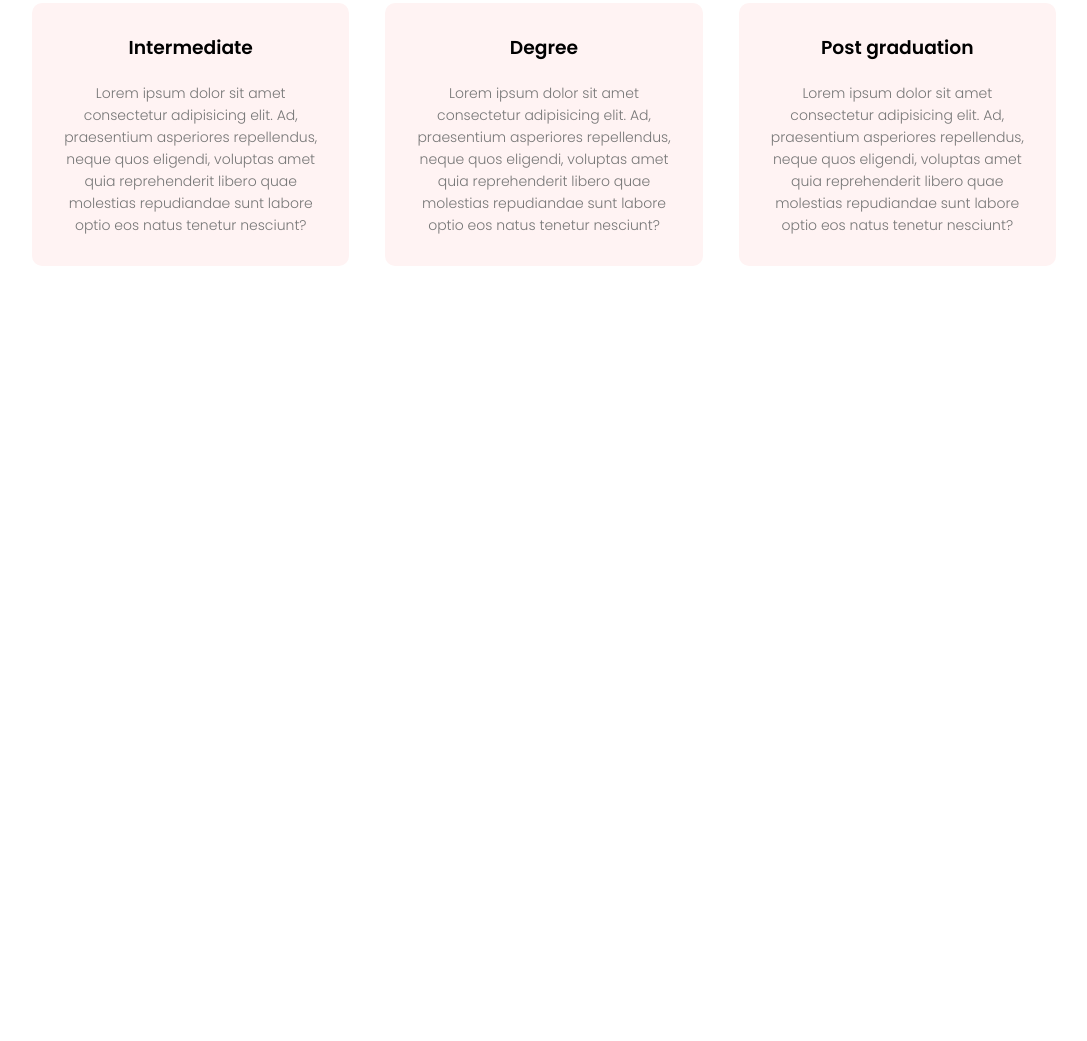
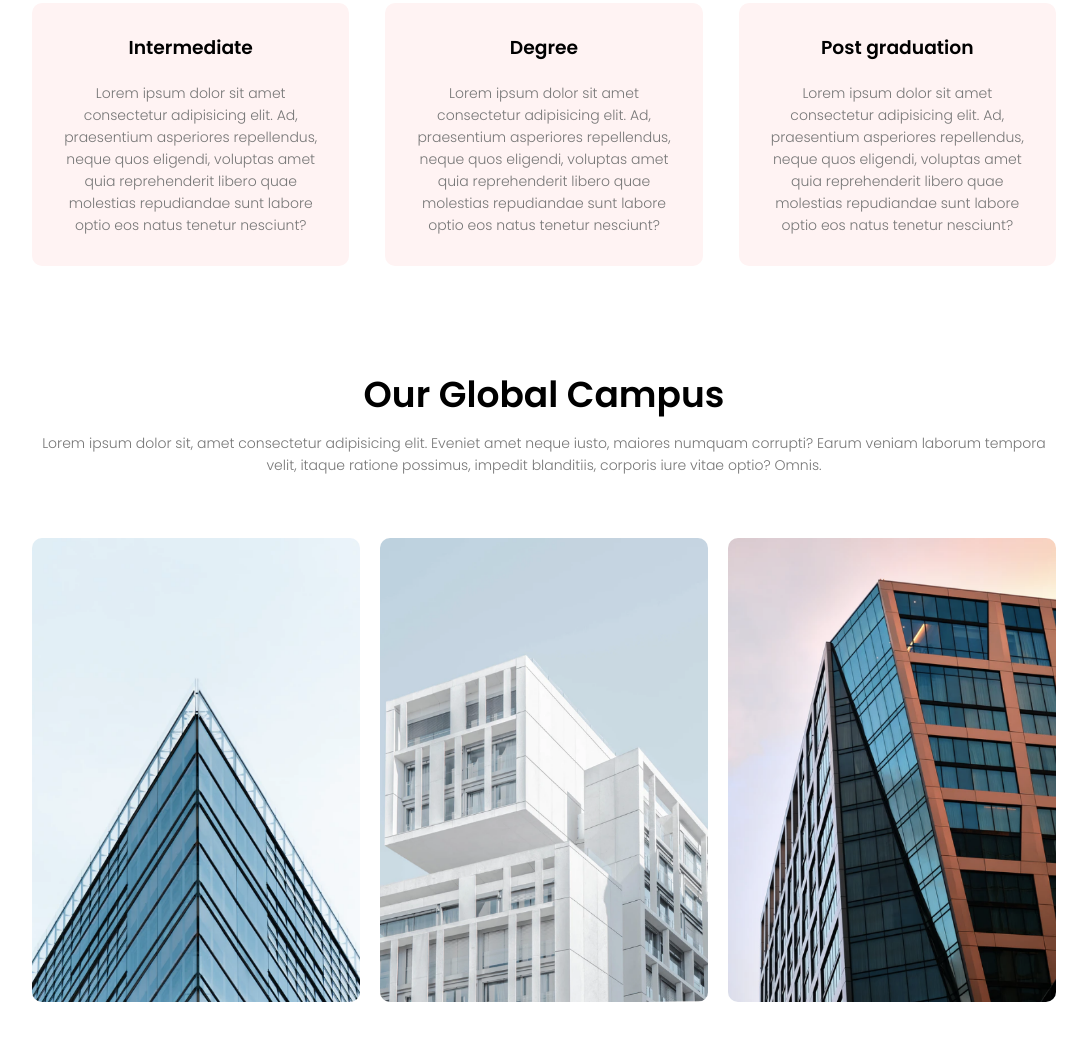
Before and after one commit to Parvez-Akhtar-codes/university-website, a plain HTML site: page index.html in a window 1280 px wide. Shown: the part 1067-2108 px from the top of the page, without its empty margins (96-1183 px from the left). Before the commit the page ends 1384 px from the top, so only its background shows below. Drawn offline with Linux system fonts and the light colour scheme.

Commit message:
completed global campus section

```diff
--- a/index.html
+++ b/index.html
@@ -62,6 +62,32 @@
         </div>
     </section>
 
+    <section class="campus">
+        <h1>Our Global Campus</h1>
+        <p>Lorem ipsum dolor sit, amet consectetur adipisicing elit. Eveniet amet neque iusto, maiores numquam corrupti? Earum veniam laborum tempora velit, itaque ratione possimus, impedit blanditiis, corporis iure vitae optio? Omnis.</p>
+        <div class="row">
+            <div class="campus-col">
+                <img src="images/london.png">
+                <div class="layer">
+                    <h3>LONDON</h3>
+                </div>
+            </div>
+            <div class="campus-col">
+                <img src="images/washington.png">
+                <div class="layer">
+                    <h3>WASHINGTON</h3>
+                </div>
+            </div>
+            <div class="campus-col">
+                <img src="images/newyork.png">
+                <div class="layer">
+                    <h3>NEWYORK</h3>
+                </div>
+            </div>
+        </div>
+
+
+    </section>
     <script>
 
         var navLinks=document.getElementById("navLinks");
--- a/style.css
+++ b/style.css
@@ -270,3 +270,50 @@ h3{
     flex-direction: column;
   }
 }
+.campus{
+  width: 80%;
+  margin:auto;
+  text-align: center;
+  padding: 50px;
+}
+.campus-col{
+  flex-basis: 32%;
+  border-radius: 10px;
+  margin-bottom: 30px;
+  position: relative;
+  overflow: hidden;
+}
+
+.campus-col img{
+  width: 100%;
+  display: block;
+}
+.layer{
+  background: transparent;
+  height: 100%;
+  width: 100%;
+  position: absolute;
+  top: 0;
+  left: 0;
+  transition: 0.5s;
+}
+.layer:hover{
+  background: rgba(226,0,0,0.7);
+}
+.layer h3{
+  width: 100%;
+  font-weight: 500;
+  color: #fff;
+  font-size: 26px;
+  bottom: 0;
+  left: 50%;
+  transform: translateX(-50%);
+  position: absolute;
+  opacity: 0;
+  transition: 0.5s;
+}
+.layer:hover h3{
+  bottom: 49%;
+  opacity: 1;
+
+}
```
